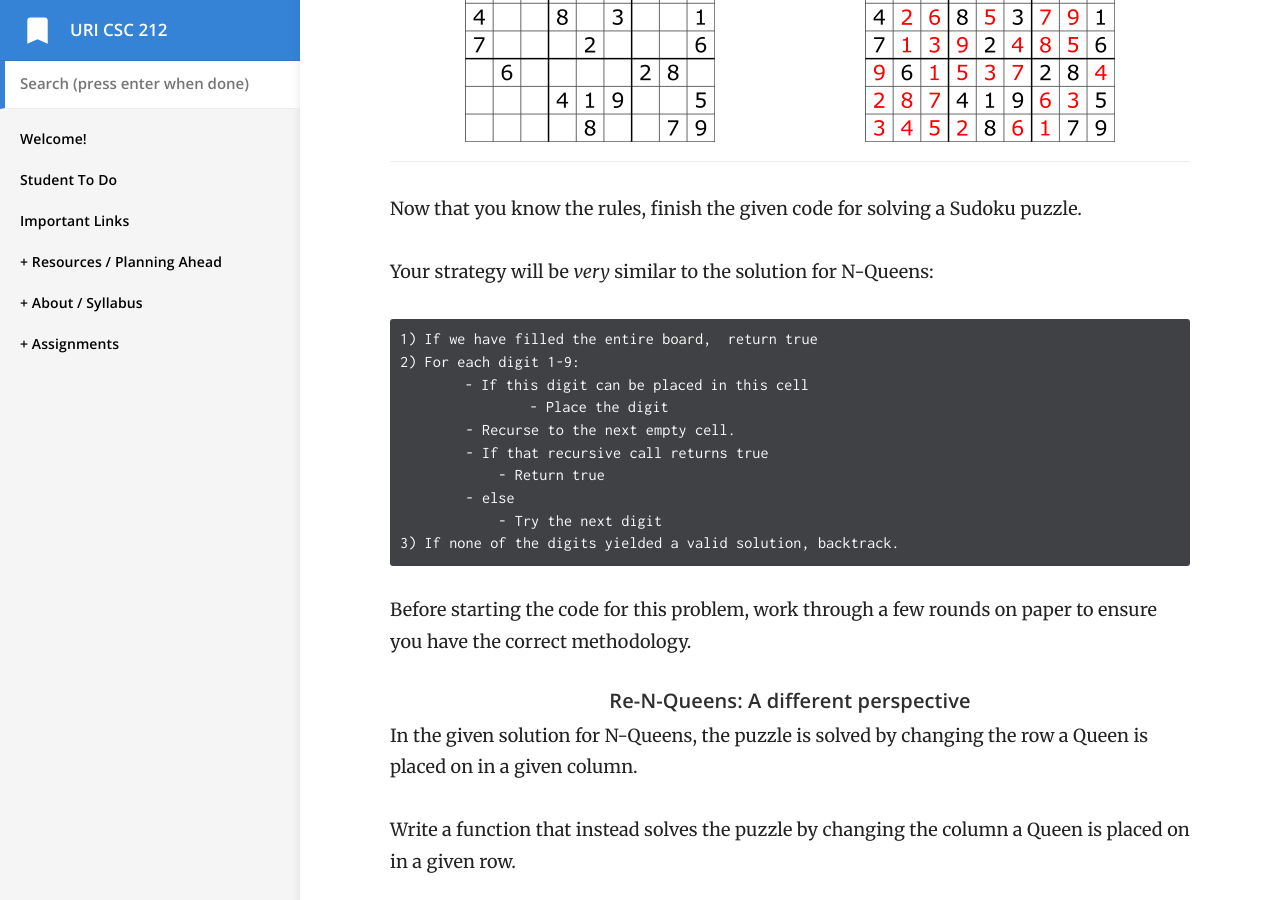
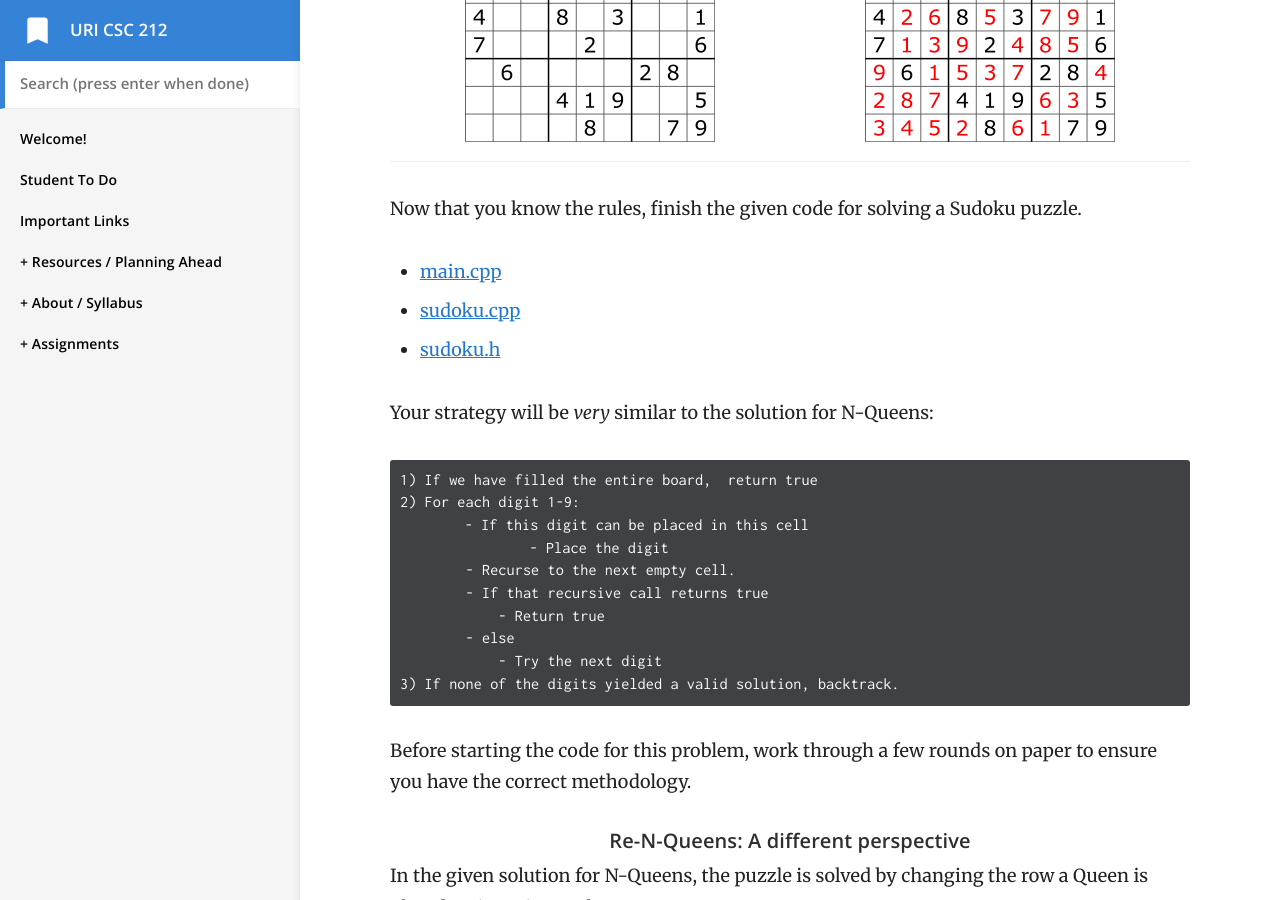
Before and after one commit to vcc-csc212/sp21-archive, a Jekyll site: the page built from _docs/labs/lab-07/lab-07.md, in a window 1280 px wide and 900 px high, scrolled down 6390 px. Built offline with Jekyll 4.4.1, drawn with Linux system fonts in a browser that asks for light colours.

Commit message:
Added Sudoku links.

````diff
--- a/_docs/labs/lab-07/lab-07.md
+++ b/_docs/labs/lab-07/lab-07.md
@@ -141,6 +141,10 @@ In Sudoku, you are given a partially filled 9x9 board with the objective of fill
 
 Now that you know the rules, finish the given code for solving a Sudoku puzzle.
 
+- [main.cpp](/labs/lab-07/Sudoku/main.cpp)
+- [sudoku.cpp](/labs/lab-07/Sudoku/sudoku.cpp)
+- [sudoku.h](/labs/lab-07/Sudoku/sudoku.h)
+
 Your strategy will be *very* similar to the solution for N-Queens:
 
 ```
````
